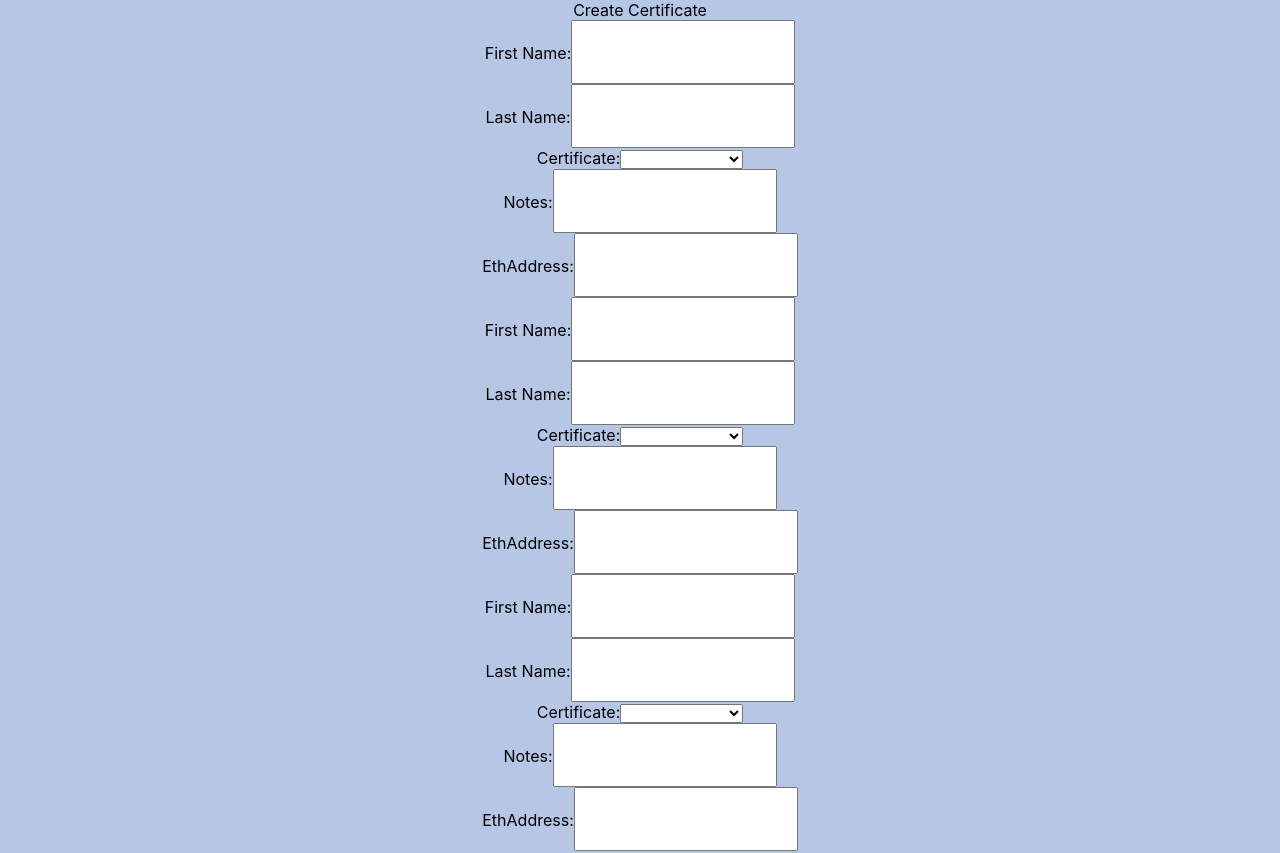
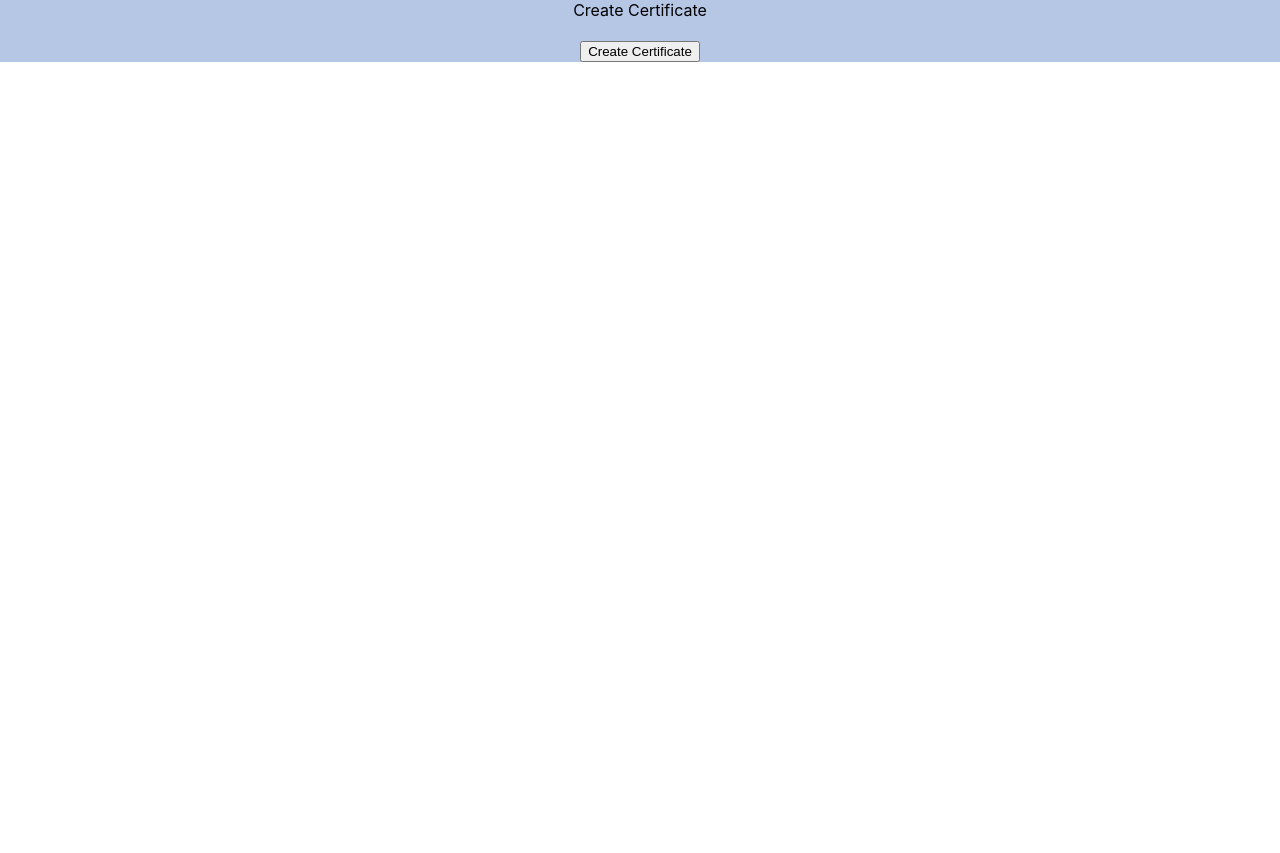
Before and after one commit to CacheAngus/frontend_temp, a React (Create React App) app: page / in a window 1280 px wide. Shown: the top 853 px of the page. After the commit the page ends 800 px from the top, so only its background shows below. Built offline with nearby package versions, Linux system fonts and the light colour scheme.

Commit message:
fixing component class

```diff
--- a/src/certificatePage.js
+++ b/src/certificatePage.js
@@ -14,11 +14,7 @@ class showingApp extends Component {
 render() {
     return (
     <view style = {style.row}>
-        <FirstName />
-        <LastName />
-        <Certificate />
-        <Notes />
-        <EthAddress />
+
         </view>
     );
 
```
